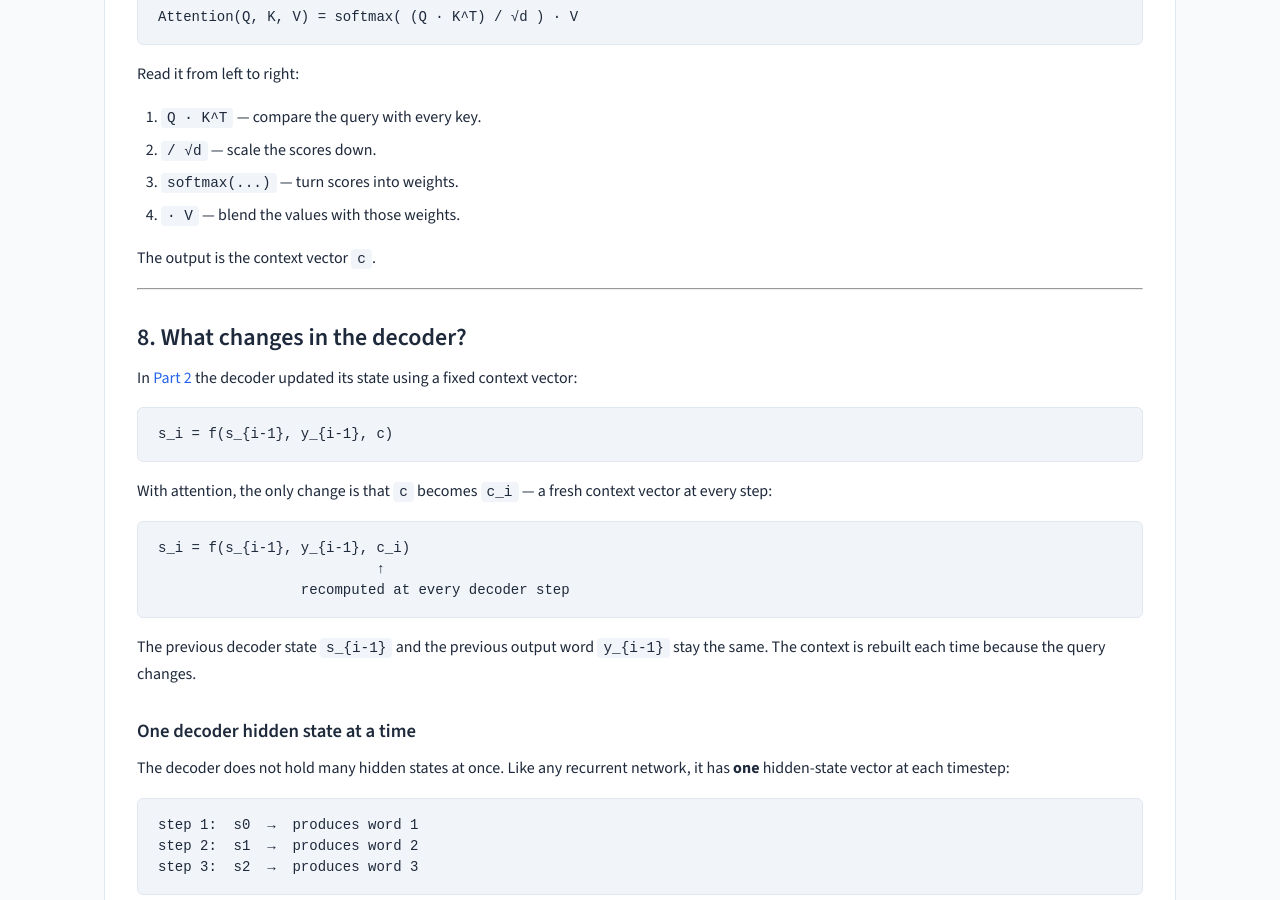
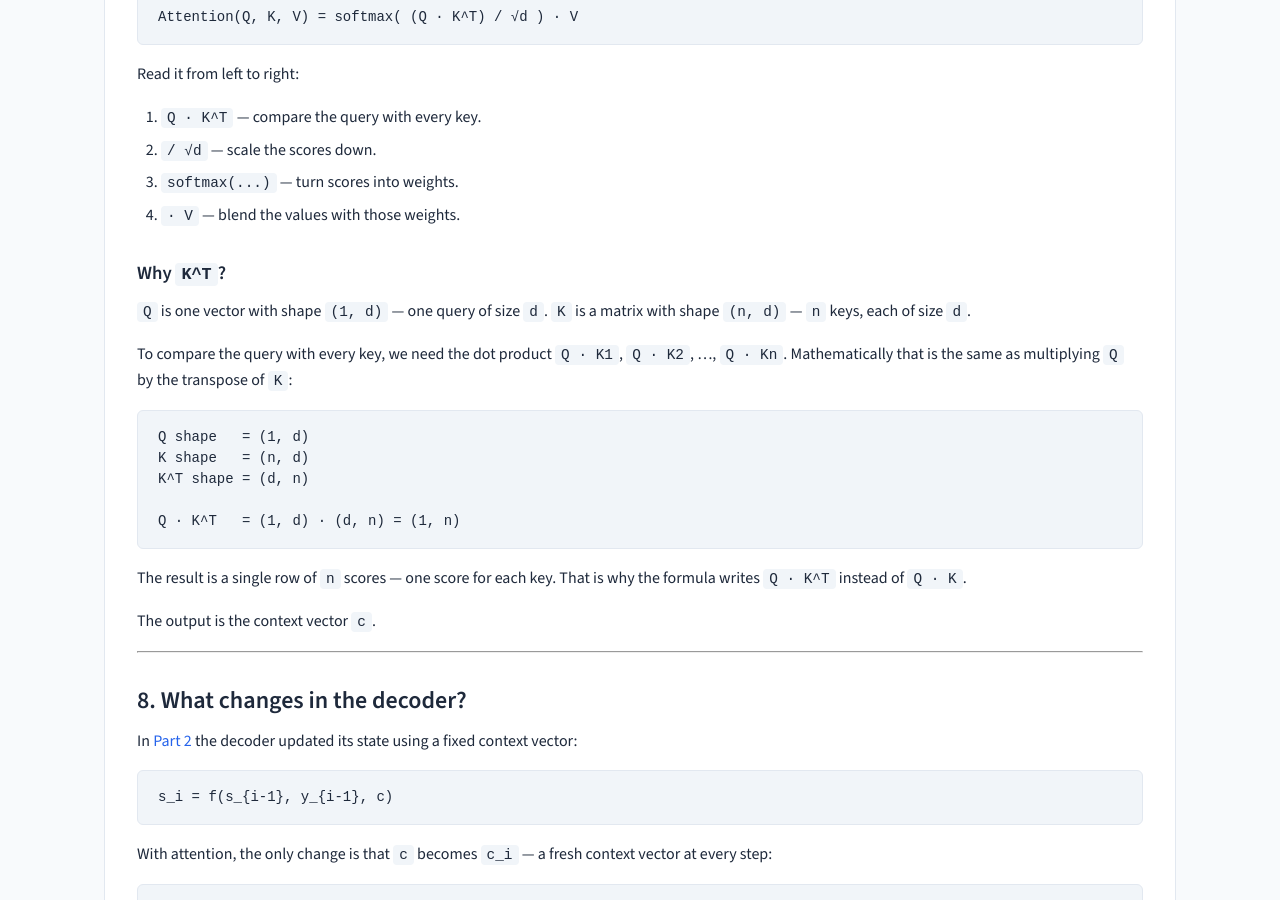
Before and after one commit to rilov/handbook, a Jekyll site: the page built from _topics/DL for GenAI - Part 4 - Math Behind Attention.md, in a window 1280 px wide and 900 px high, scrolled down 6782 px. Built offline with Jekyll 4.4.1, drawn with Linux system fonts in a browser that asks for light colours.

Commit message:
Explain why K is transposed in Part 4 attention formula
- Add a short subsection after the full scaled dot-product attention formula
  explaining the shapes involved.
- Show Q shape (1,d), K shape (n,d), K^T shape (d,n), and why Q·K^T
  produces one score per key.

Generated with [Devin](https://devin.ai)

Co-Authored-By: Devin <158243242+devin-ai-integration[bot]@users.noreply.github.com>

````diff
--- a/_topics/DL for GenAI - Part 4 - Math Behind Attention.md
+++ b/_topics/DL for GenAI - Part 4 - Math Behind Attention.md
@@ -325,6 +325,22 @@ Read it from left to right:
 3. `softmax(...)` — turn scores into weights.
 4. `· V` — blend the values with those weights.
 
+### Why `K^T`?
+
+`Q` is one vector with shape `(1, d)` — one query of size `d`. `K` is a matrix with shape `(n, d)` — `n` keys, each of size `d`.
+
+To compare the query with every key, we need the dot product `Q · K1`, `Q · K2`, ..., `Q · Kn`. Mathematically that is the same as multiplying `Q` by the transpose of `K`:
+
+```text
+Q shape   = (1, d)
+K shape   = (n, d)
+K^T shape = (d, n)
+
+Q · K^T   = (1, d) · (d, n) = (1, n)
+```
+
+The result is a single row of `n` scores — one score for each key. That is why the formula writes `Q · K^T` instead of `Q · K`.
+
 The output is the context vector `c`.
 
 ---
````
